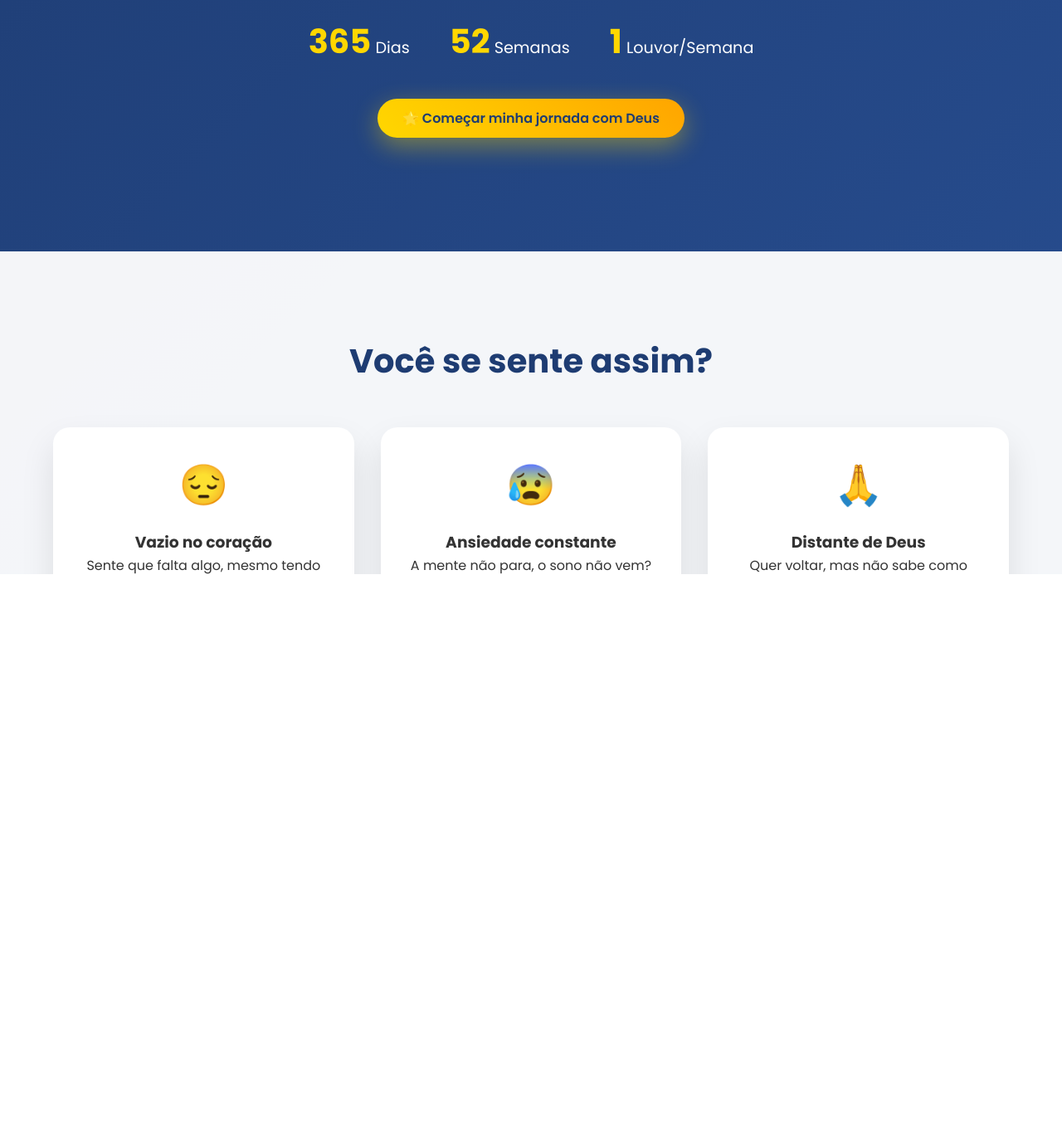
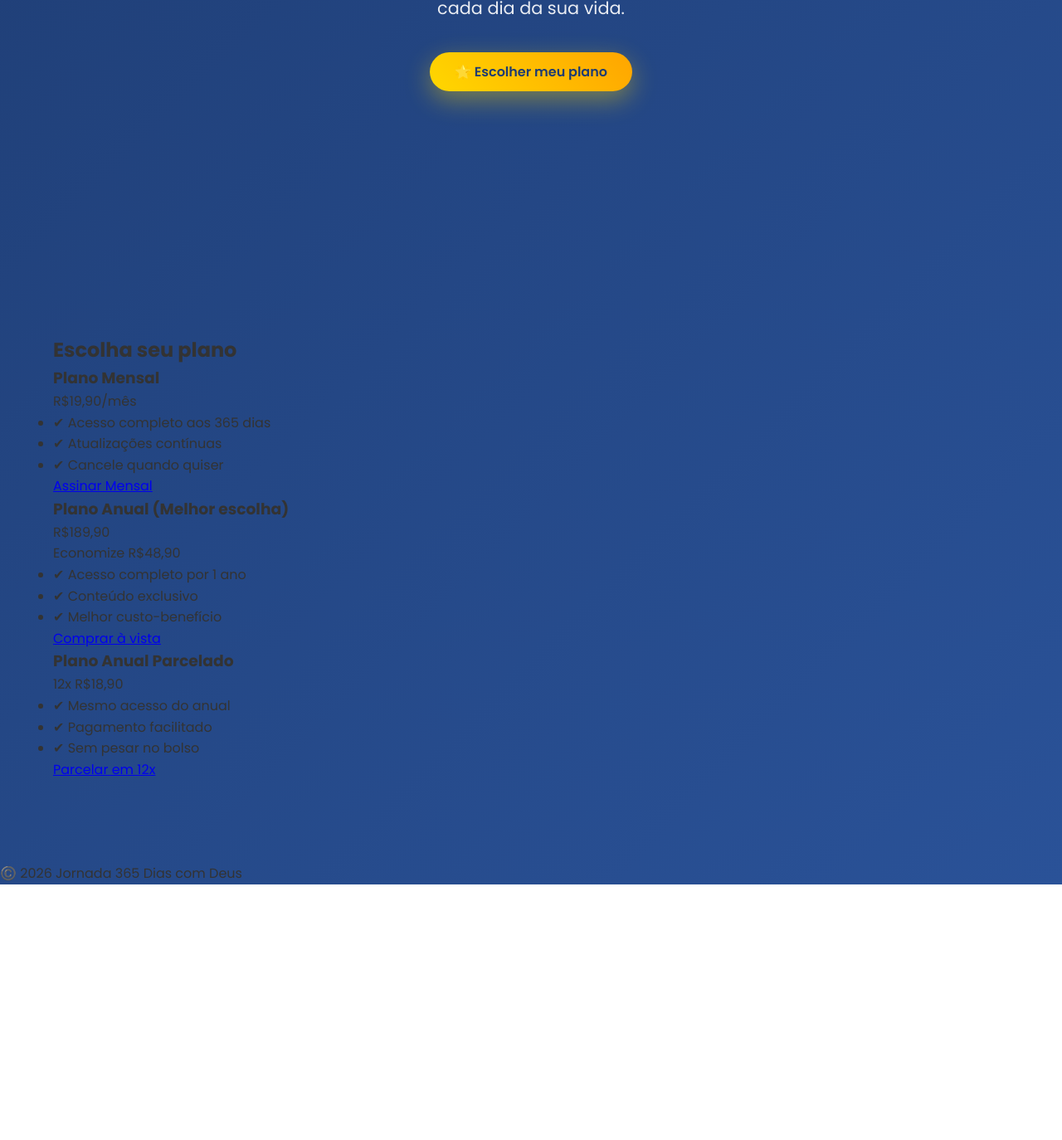
Before and after one commit to Anagabryella-fonte/Jornada365, a plain HTML site: page index.html in a window 1280 px wide. Shown: the part 579-1953 px from the top of the page at 83% size. After the commit the page ends 1645 px from the top, so only its background shows below. Drawn offline with Linux system fonts and the light colour scheme.

Commit message:
Update index.html

```diff
--- a/index.html
+++ b/index.html
@@ -1,14 +1,16 @@
 <!DOCTYPE html>
 <html lang="pt-BR">
 <head>
-    <link rel="stylesheet" href="style.css">
     <meta charset="UTF-8">
     <meta name="viewport" content="width=device-width, initial-scale=1.0">
     <title>Jornada 365 Dias com Deus</title>
+
     <link href="https://fonts.googleapis.com/css2?family=Poppins:wght@300;400;600;700&display=swap" rel="stylesheet">
     <link rel="stylesheet" href="style.css">
 </head>
+
 <body class="landing">
+
 <header>
     <nav class="navbar">
         <div class="logo">🌟 Jornada 365 Dias</div>
@@ -19,65 +21,73 @@
 <section class="hero">
     <div class="container">
         <h1>Transforme sua vida em <span class="dourado">365 dias</span> com Deus</h1>
-            <p class="subtitle">Uma jornada espiritual guiada que vai curar seu coração, restaurar sua fé e trazer paz verdadeira para cada dia da sua vida.</p>
-            <div class="hero-stats">
-                <div><span>365</span> Dias</div>
-                <div><span>52</span> Semanas</div>
-                <div><span>1</span> Louvor/Semana</div>
-            </div>
-            <a href="https://kiwify.com.br/SEU_LINK_AQUI" class="btn-principal">🌟 Começar minha jornada com Deus</a>
+        <p class="subtitle">
+            Uma jornada espiritual guiada que vai curar seu coração, restaurar sua fé e trazer paz verdadeira para cada dia da sua vida.
+        </p>
+
+        <a href="#comprar" class="btn-principal">
+            🌟 Escolher meu plano
+        </a>
     </div>
 </section>
 
-    <section class="problema">
+<!-- PLANOS -->
+<section class="planos" id="comprar">
     <div class="container">
-            <h2>Você se sente assim?</h2>
-            <div class="problemas-grid">
-                <div class="problema-item">
-                    <div class="icon">😔</div>
-                    <h3>Vazio no coração</h3>
-                    <p>Sente que falta algo, mesmo tendo tudo?</p>
+        <h2>Escolha seu plano</h2>
+
+        <div class="planos-grid">
+
+            <!-- MENSAL -->
+            <div class="plano">
+                <h3>Plano Mensal</h3>
+                <p class="preco">R$19,90<span>/mês</span></p>
+                <ul>
+                    <li>✔ Acesso completo aos 365 dias</li>
+                    <li>✔ Atualizações contínuas</li>
+                    <li>✔ Cancele quando quiser</li>
+                </ul>
+                <a href="https://pay.kiwify.com.br/7zRaKVt" class="btn-plano">
+                    Assinar Mensal
+                </a>
             </div>
-                <div class="problema-item">
-                    <div class="icon">😰</div>
-                    <h3>Ansiedade constante</h3>
-                    <p>A mente não para, o sono não vem?</p>
+
+            <!-- ANUAL À VISTA -->
+            <div class="plano destaque">
+                <h3>Plano Anual (Melhor escolha)</h3>
+                <p class="preco">R$189,90</p>
+                <p class="economia">Economize R$48,90</p>
+                <ul>
+                    <li>✔ Acesso completo por 1 ano</li>
+                    <li>✔ Conteúdo exclusivo</li>
+                    <li>✔ Melhor custo-benefício</li>
+                </ul>
+                <a href="https://pay.kiwify.com.br/1gZahQ6" class="btn-plano destaque">
+                    Comprar à vista
+                </a>
             </div>
-                <div class="problema-item">
-                    <div class="icon">🙏</div>
-                    <h3>Distante de Deus</h3>
-                    <p>Quer voltar, mas não sabe como começar?</p>
+
+            <!-- PARCELADO -->
+            <div class="plano">
+                <h3>Plano Anual Parcelado</h3>
+                <p class="preco">12x R$18,90</p>
+                <ul>
+                    <li>✔ Mesmo acesso do anual</li>
+                    <li>✔ Pagamento facilitado</li>
+                    <li>✔ Sem pesar no bolso</li>
+                </ul>
+                <a href="https://pay.kiwify.com.br/KFy0p9o" class="btn-plano">
+                    Parcelar em 12x
+                </a>
             </div>
+
         </div>
     </div>
 </section>
 
-    <section class="estrutura" id="comprar">
-        <div class="container">
-            <h2>Como funciona sua Jornada</h2>
-            <div class="estrutura-grid">
-                <div class="estrutura-item">
-                    <div class="numero">52</div>
-                    <h3>Semanas Temáticas</h3>
-                    <p>Cada semana tem um foco específico para sua transformação</p>
-                </div>
-                <div class="estrutura-item">
-                    <div class="numero">365</div>
-                    <h3>Dias Completos</h3>
-                    <p>Devocional diário com versículo, reflexão, aplicação e hábito</p>
-                </div>
-                <div class="estrutura-item">
-                    <div class="numero">1</div>
-                    <h3>Louvor por Semana</h3>
-                    <p>Música que tocará seu coração e marcará a semana</p>
-                </div>
-            </div>
-            <a href="https://kiwify.com.br/SEU_LINK_AQUI" class="btn-principal grande">🌟 Começar minha jornada com Deus</a>
-        </div>
-    </section>
+<footer>
+    <p>©️ 2026 Jornada 365 Dias com Deus</p>
+</footer>
 
-    <footer>
-        <p>&copy; 2024 Jornada 365 Dias com Deus. Transformação garantida.</p>
-    </footer>
 </body>
 </html>
```
Lines whose indentation alone changed are shown as unchanged.
